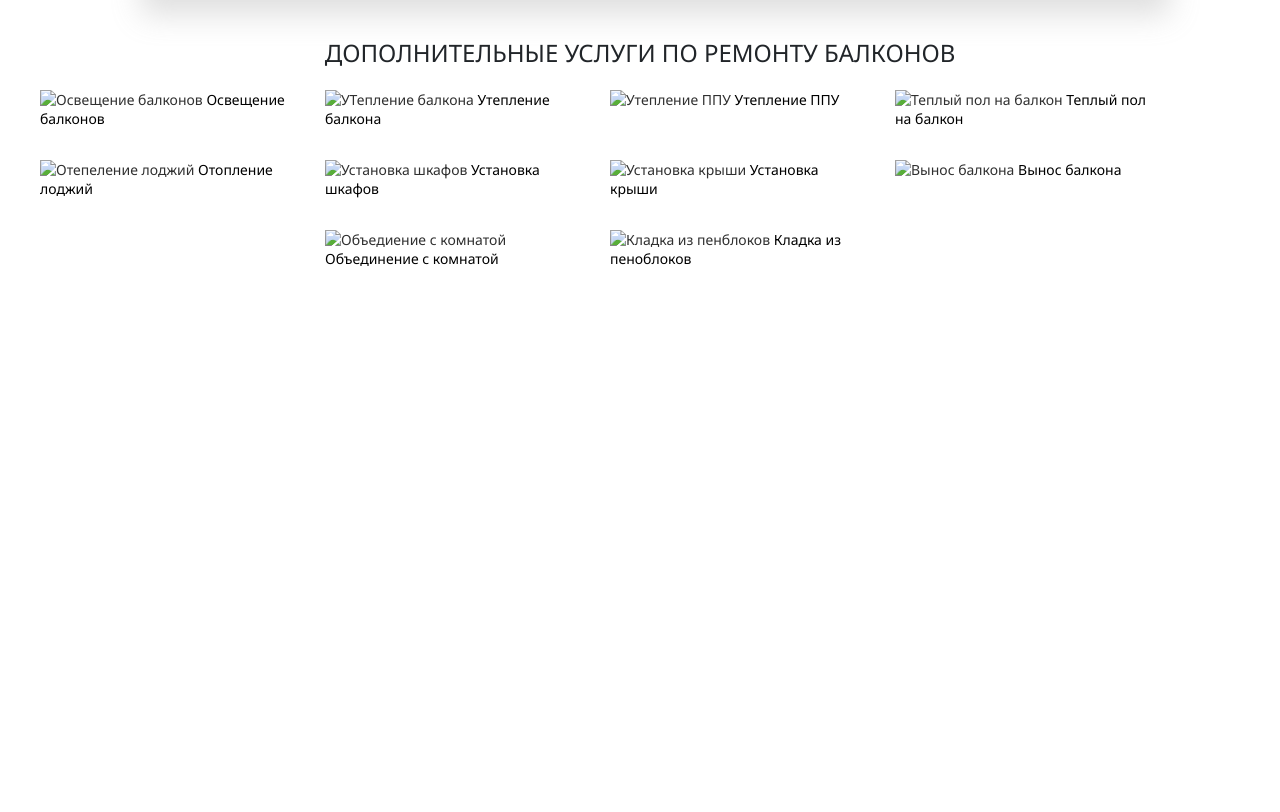
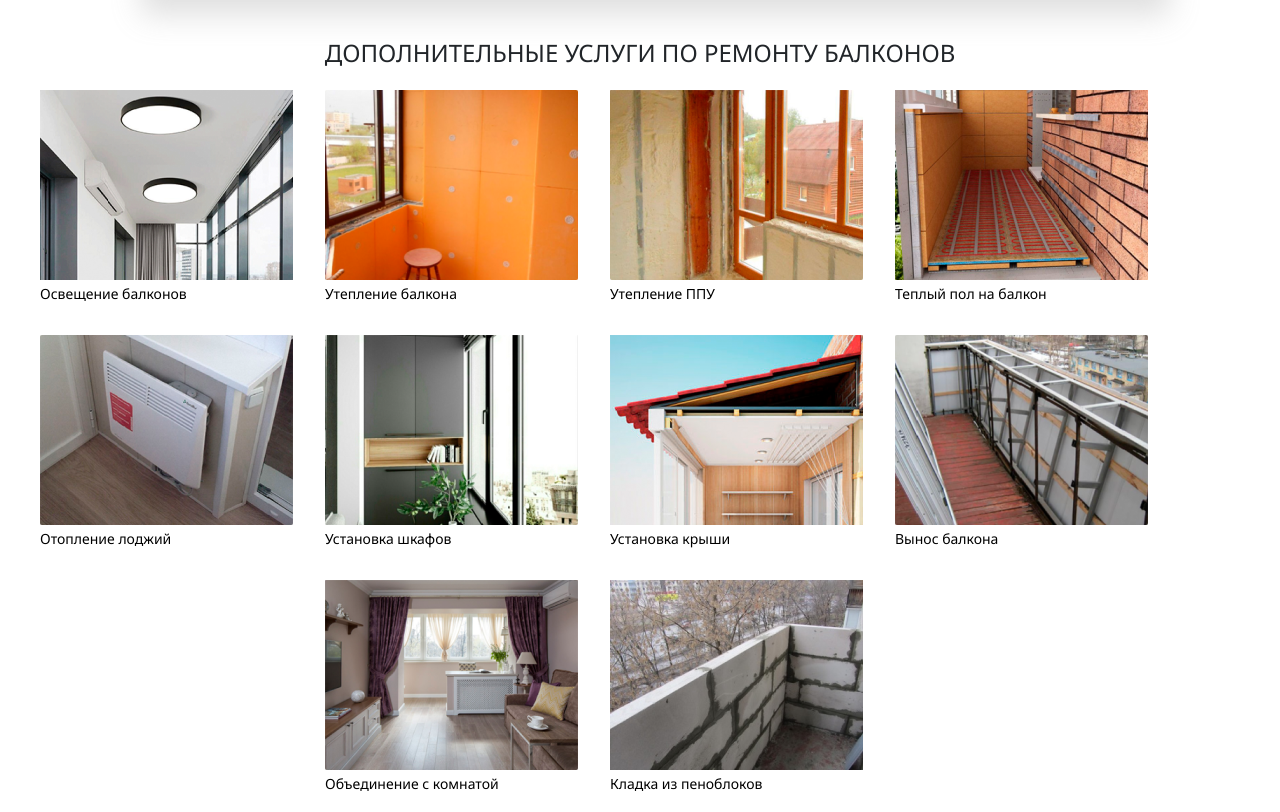
Before and after one commit to Kostya341/k, a plain HTML site: page index.html in a window 1280 px wide. Shown: the part 6544-7356 px from the top of the page. Before the commit the page ends 6831 px from the top, so only its background shows below. Drawn offline with Linux system fonts and the light colour scheme.

Commit message:
second commit

```diff
--- a/index.html
+++ b/index.html
@@ -466,37 +466,37 @@
                 <p>Дополнительные услуги по ремонту балконов</p>
                 <div class="netting">
                     <div class="repair__services-one">
-                        <img src="../4/images/1.png" width="253px"
+                        <img src="images/1.png" width="253px"
                         height="190px" alt="Освещение балконов">
                         <a class="description__link">Освещение балконов</a>
                     </div>
                     <div class="repair__services-two">
-                        <img src="../4/images/2.png" width="253px"
+                        <img src="images/2.png" width="253px"
                         height="190px" alt="УТепление балкона">
                         <a class="description__link">Утепление балкона</a>
                     </div>
                     <div class="repair__services-three">
-                        <img src="../4/images/3.png" alt="Утепление ППУ">
+                        <img src="images/3.png" alt="Утепление ППУ">
                         <a class="description__link">Утепление ППУ</a>
                     </div>
                     <div class="repair__services-four">
-                        <img src="../4/images/4.png" alt="Теплый пол на балкон">
+                        <img src="images/4.png" alt="Теплый пол на балкон">
                         <a class="description__link">Теплый пол на балкон</a>
                     </div>
                     <div class="repair__services-five">
-                        <img src="../4/images/5.png" alt="Отепеление лоджий">
+                        <img src="images/5.png" alt="Отепеление лоджий">
                         <a class="description__link">Отопление лоджий</a>
                     </div>
                     <div class="repair__services-sex">
-                        <img src="../4/images/6.png" alt="Установка шкафов">
+                        <img src="images/6.png" alt="Установка шкафов">
                         <a class="description__link">Установка шкафов</a>
                     </div>
                     <div class="repair__services-seven">
-                        <img src="../4/images/7.png" alt="Установка крыши">
+                        <img src="images/7.png" alt="Установка крыши">
                         <a class="description__link">Установка крыши</a>
                     </div>
                     <div class="repair__services-eight">
-                        <img src="../4/images/8.png" alt="Вынос балкона">
+                        <img src="images/8.png" alt="Вынос балкона">
                         <a class="description__link">Вынос балкона</a>
                     </div>
                     <div class="repair__services-eight---">
@@ -504,11 +504,11 @@
                         <a class="description__link"></a>
                     </div>
                     <div class="repair__services-nine">
-                        <img src="../4/images/9.png" alt="Объедиение с комнатой">
+                        <img src="images/9.png" alt="Объедиение с комнатой">
                         <a class="description__link">Объединение с комнатой</a>
                     </div>
                     <div class="repair__services-ten">
-                        <img src="../4/images/10.png" alt="Кладка из пенблоков">
+                        <img src="images/10.png" alt="Кладка из пенблоков">
                         <a cclass="description__link">Кладка из пеноблоков</a>
                         <div class="repair__services-eight--">
                             <img src="" alt="">
```
